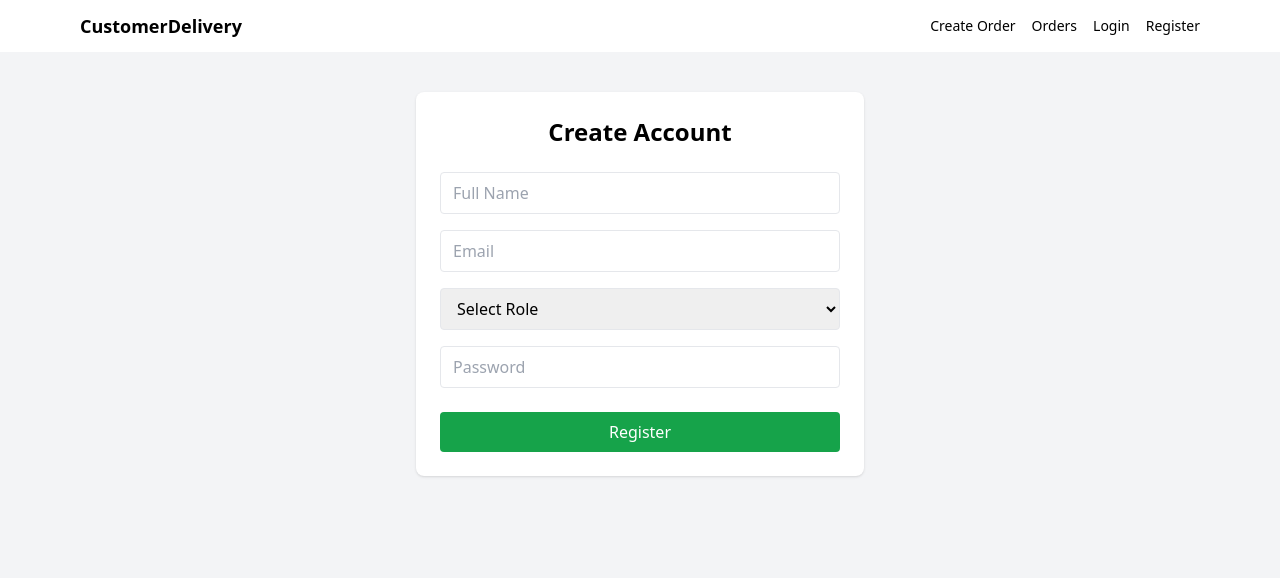
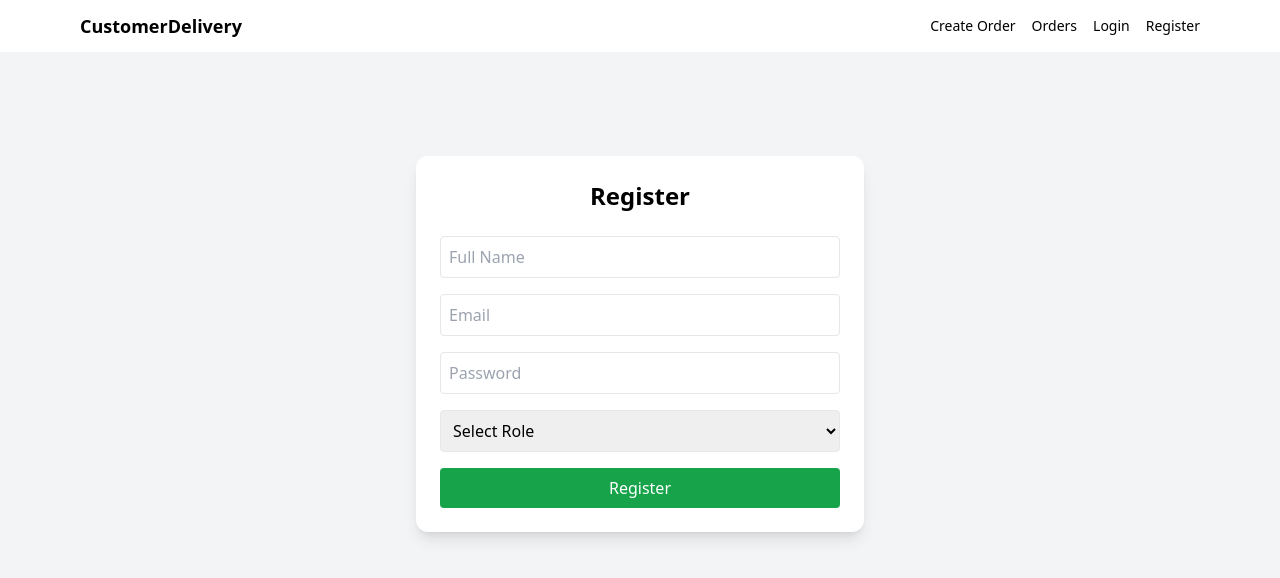
Before and after one commit to Sammi-Drums/CustomerDeliveryAgency, a React (Vite) app: page /register in a window 1280 px wide. Shown: the top 578 px of the page. Built offline with nearby package versions, Linux system fonts and the light colour scheme.

Commit message:
All roles login routed correctly

```diff
--- a/src/context/AuthContext.jsx
+++ b/src/context/AuthContext.jsx
@@ -1,50 +1,44 @@
-import { createContext, useContext, useState, useEffect } from "react";
+import { createContext, useContext, useState } from "react";
 
 const AuthContext = createContext();
 
 export function AuthProvider({ children }) {
-    const [user, setUser] = useState(null);
+    const [user, setUser] = useState(
+        JSON.parse(localStorage.getItem("currentUser")) || null
+    );
 
-    // Load user on refresh
-    useEffect(() => {
-        const storedUser = localStorage.getItem("user");
-        if (storedUser) {
-            setUser(JSON.parse(storedUser));
-        }
-    }, []);
+    // Register
+    const register = (data) => {
+        const users = JSON.parse(localStorage.getItem("users")) || [];
 
-    // Fake login
-    const login = (email, password) => {
-        // MOCK USERS
-        const fakeUser = {
-            id: 1,
-            name: "Admin User",
-            email,
-            role: "admin", // admin | vendor | driver
-        };
+        users.push(data);
+        localStorage.setItem("users", JSON.stringify(users));
 
-        localStorage.setItem("user", JSON.stringify(fakeUser));
-        setUser(fakeUser);
+        console.log("Registered:", data);
+
         return true;
     };
 
-    // Fake register
-    const register = (name, email, password) => {
-        const newUser = {
-            id: Date.now(),
-            name,
-            email,
-            role: "vendor",
-        };
+    // Login
+    const login = (email, password) => {
+        const users = JSON.parse(localStorage.getItem("users")) || [];
 
-        localStorage.setItem("user", JSON.stringify(newUser));
-        setUser(newUser);
-        return true;
+        const foundUser = users.find(
+            (u) => u.email === email && u.password === password
+        );
+
+        if (!foundUser) return null;
+
+        setUser(foundUser);
+        localStorage.setItem("currentUser", JSON.stringify(foundUser));
+
+        return foundUser;
     };
 
+
     const logout = () => {
-        localStorage.removeItem("user");
         setUser(null);
+        localStorage.removeItem("currentUser");
     };
 
     return (
--- a/src/pages/auth/Login.jsx
+++ b/src/pages/auth/Login.jsx
@@ -8,17 +8,49 @@
 
     const [email, setEmail] = useState("");
     const [password, setPassword] = useState("");
+    const [error, setError] = useState("");
 
     const handleSubmit = (e) => {
         e.preventDefault();
-        login(email, password);
-        navigate("/admin/orders"); // temporary redirect
+        setError("");
+
+        if (!email || !password) {
+            setError("Please enter email and password");
+            return;
+        }
+
+        const foundUser = login(email, password);
+
+        if (!foundUser) {
+            setError("Invalid credentials");
+            return;
+        }
+
+        // Navigate by role
+        switch (foundUser.role) {
+            case "admin":
+                navigate("/admin");
+                break;
+            case "vendor":
+                navigate("/vendor");
+                break;
+            case "driver":
+                navigate("/driver");
+                break;
+            default:
+                navigate("/");
+        }
     };
-
     return (
-        <div className="flex justify-center mt-12">
+        <div className="flex justify-center mt-16">
             <div className="w-full max-w-md bg-white p-6 rounded-xl shadow-lg">
                 <h2 className="text-2xl font-bold text-center mb-6">Login</h2>
+
+                {error && (
+                    <p className="bg-red-100 text-red-600 p-2 rounded mb-4 text-sm">
+                        {error}
+                    </p>
+                )}
 
                 <form onSubmit={handleSubmit} className="space-y-4">
                     <input
@@ -37,7 +69,7 @@
                         onChange={(e) => setPassword(e.target.value)}
                     />
 
-                    <button className="w-full bg-blue-600 text-white p-2 rounded">
+                    <button className="w-full bg-blue-600 text-white p-2 rounded hover:bg-blue-700">
                         Login
                     </button>
                 </form>
--- a/src/pages/auth/Register.jsx
+++ b/src/pages/auth/Register.jsx
@@ -1,35 +1,94 @@
+import { useState } from "react";
+import { useAuth } from "../../context/AuthContext";
+import { useNavigate } from "react-router-dom";
+
 export default function Register() {
+    const { register } = useAuth();
+    const navigate = useNavigate();
+
+    const [name, setName] = useState("");
+    const [email, setEmail] = useState("");
+    const [password, setPassword] = useState("");
+    const [role, setRole] = useState("");
+    const [error, setError] = useState("");
+
+    const handleSubmit = (e) => {
+        e.preventDefault();
+        setError("");
+
+        if (!name || !email || !password || !role) {
+            setError("All fields are required");
+            return;
+        }
+
+        if (!email.includes("@")) {
+            setError("Enter a valid email");
+            return;
+        }
+
+        if (password.length < 6) {
+            setError("Password must be at least 6 characters");
+            return;
+        }
+
+        register({ name, email, password, role });
+        navigate("/login");
+    };
+
     return (
-        <div className="max-w-md mx-auto mt-0 bg-white p-6 rounded-lg shadow">
-            <h1 className="text-2xl font-bold mb-6 text-center">Create Account</h1>
+        <div className="flex justify-center mt-16">
+            <div className="w-full max-w-md bg-white p-6 rounded-xl shadow-lg">
+                <h2 className="text-2xl font-bold text-center mb-6">Register</h2>
 
+                {error && (
+                    <p className="bg-red-100 text-red-600 p-2 rounded mb-4 text-sm">
+                        {error}
+                    </p>
+                )}
+
+                <form onSubmit={handleSubmit} className="space-y-4">
                     <input
                         type="text"
                         placeholder="Full Name"
-                className="w-full mb-4 border rounded px-3 py-2"
+                        className="w-full border p-2 rounded"
+                        value={name}
+                        onChange={(e) => setName(e.target.value)}
                     />
 
                     <input
                         type="email"
                         placeholder="Email"
-                className="w-full mb-4 border rounded px-3 py-2"
+                        className="w-full border p-2 rounded"
+                        value={email}
+                        onChange={(e) => setEmail(e.target.value)}
                     />
-
-            <select className="w-full mb-4 border rounded px-3 py-2">
-                <option>Select Role</option>
-                <option>Vendor</option>
-                <option>Driver</option>
-            </select>
 
                     <input
                         type="password"
                         placeholder="Password"
-                className="w-full mb-6 border rounded px-3 py-2"
+                        className="w-full border p-2 rounded"
+                        value={password}
+                        onChange={(e) => setPassword(e.target.value)}
                     />
 
-            <button className="w-full bg-green-600 text-white py-2 rounded hover:bg-green-700">
+                    {/* Role Selection */}
+                    <select
+                        className="w-full border p-2 rounded"
+                        value={role}
+                        onChange={(e) => setRole(e.target.value)}
+                    >
+                        <option value="">Select Role</option>
+                        <option value="admin">Admin</option>
+                        <option value="vendor">Vendor</option>
+                        <option value="user">User</option>
+                        <option value="driver">Driver</option>
+                    </select>
+
+                    <button className="w-full bg-green-600 text-white p-2 rounded hover:bg-green-700">
                         Register
                     </button>
+                </form>
+            </div>
         </div>
     );
 }
```
Lines whose indentation alone changed are shown as unchanged.
